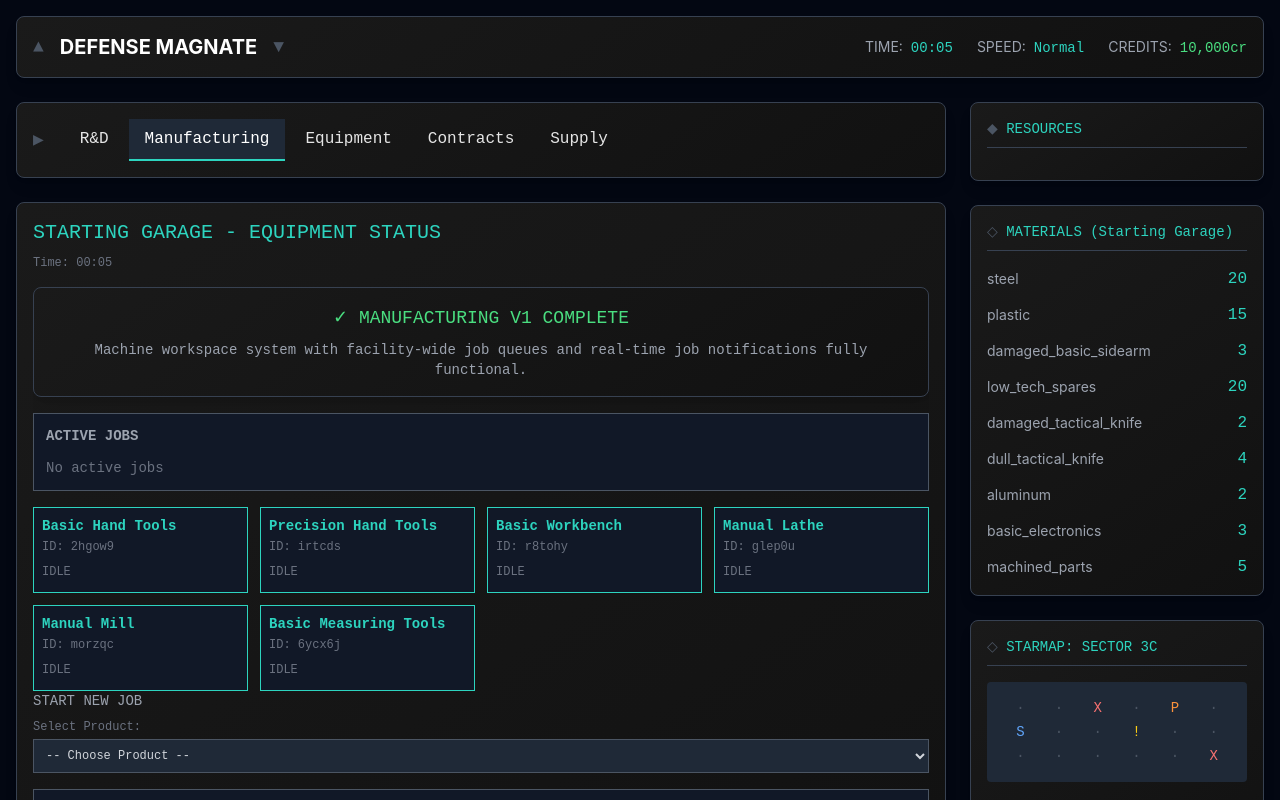
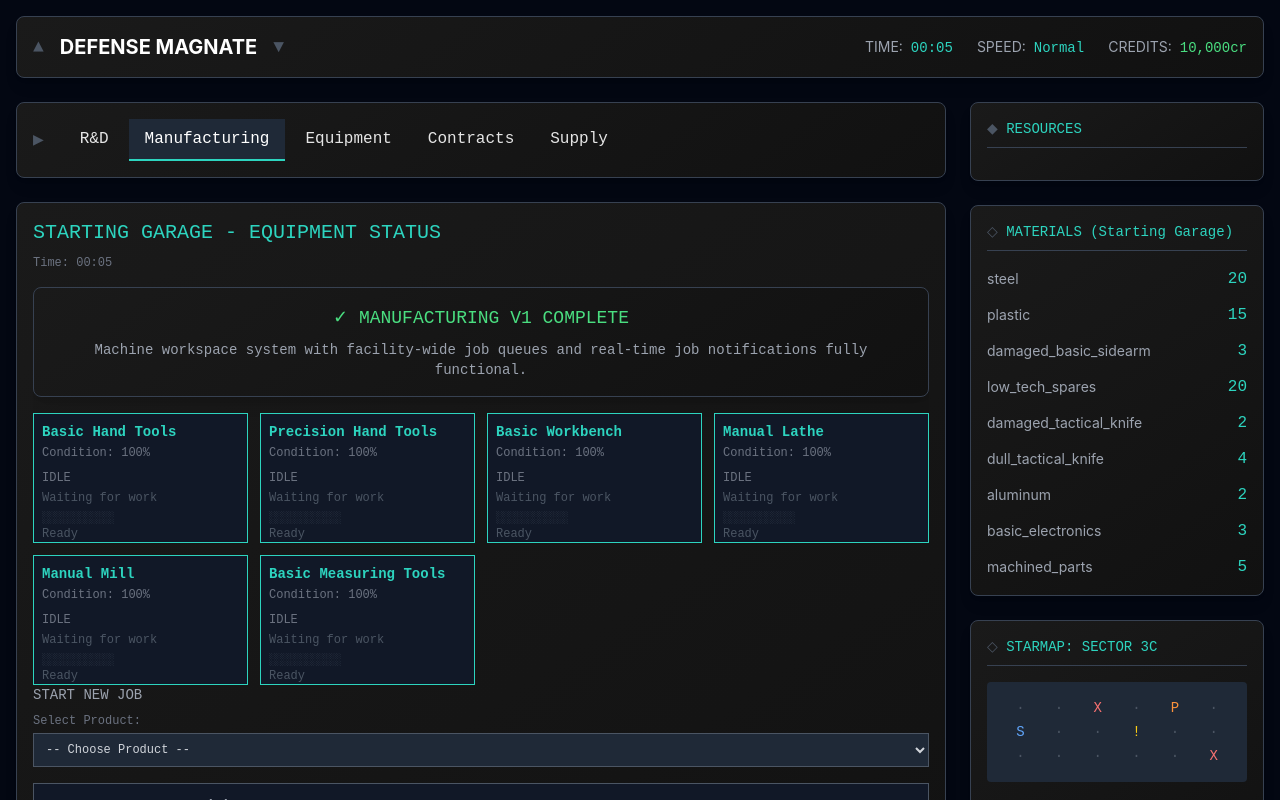
Before and after one commit to TickTockBent/DefenseMagnate, a React (Vite) app: page / in a window 1280 px wide. Shown: the top 800 px of the page. Built offline with nearby package versions, Linux system fonts and the light colour scheme.

Commit message:
feat: Refactor machine workspace initialization and job handling for improved efficiency

```diff
--- a/src/components/MachineWorkspaceView.tsx
+++ b/src/components/MachineWorkspaceView.tsx
@@ -7,6 +7,14 @@ import { formatGameTime } from '../utils/gameClock';
 import { useState, useEffect } from 'react';
 import { basicSidearmMethods, tacticalKnifeMethods } from '../data/manufacturingMethods';
 import { JobState } from '../constants/enums';
+
+// Helper function to format product names for display
+function formatProductName(productId: string): string {
+  return productId
+    .split('_')
+    .map(word => word.charAt(0).toUpperCase() + word.slice(1))
+    .join(' ');
+}
 
 interface MachineCardProps {
   equipment: EquipmentInstance;
@@ -109,27 +117,35 @@ function MachineCard({ equipment, definition, slot, currentTime }: MachineCardPr
 
       <div className="mb-2">
         <h3 className="text-teal-400 font-bold text-sm">{definition.name}</h3>
-        <span className="text-xs text-gray-500">ID: {equipment.id.slice(-6)}</span>
+        <span className="text-xs text-gray-500">Condition: {equipment.condition}%</span>
       </div>
 
+      {/* Job Status - consistent height layout */}
+      <div className="h-16 flex flex-col justify-between">
         {slot.currentJob ? (
-        <div>
+          <>
             <div className="text-xs text-white mb-1">
-            Job #{slot.currentJob.id.slice(-6)}
+              Making: {formatProductName(slot.currentJob.productId)}
             </div>
             <div className="text-xs text-gray-300 mb-1">
               {slot.currentJob.method.operations[slot.currentJob.currentOperationIndex]?.name}
             </div>
-          <div className="mb-1">
+            <div>
               <div className="text-teal-400 text-xs">{getProgressBar(getProgress())}</div>
               <div className="text-gray-400 text-xs">{Math.floor(getProgress() * 100)}% - {getTimeRemaining()}</div>
             </div>
+          </>
+        ) : (
+          <>
+            <div className="text-xs text-gray-500 mb-1">IDLE</div>
+            <div className="text-xs text-gray-600 mb-1">Waiting for work</div>
+            <div>
+              <div className="text-gray-700 text-xs">░░░░░░░░░░</div>
+              <div className="text-gray-600 text-xs">Ready</div>
             </div>
-      ) : (
-        <div className="text-gray-500 text-xs">
-          <div className="mb-1">IDLE</div>
+          </>
+        )}
       </div>
-      )}
     </div>
   );
 }
@@ -152,7 +168,7 @@ function JobFlowDisplay({ jobs }: JobFlowDisplayProps) {
         activeJobs.map(job => (
           <div key={job.id} className="mb-3 last:mb-0">
             <div className="text-sm text-white mb-1">
-              JOB #{job.id.slice(-6)}: {job.productId} ({job.method.name})
+              {formatProductName(job.productId)} ({job.method.name})
             </div>
 
             <div className="flex space-x-2 text-xs">
@@ -211,7 +227,7 @@ function JobQueue({ workspace }: JobQueueProps) {
               <div key={job.id} className="text-xs border-l-2 border-gray-600 pl-2">
                 <div className="flex justify-between items-center">
                   <span className="text-white">
-                    #{job.id.slice(-6)}: {job.productId} ({job.method.name})
+                    {formatProductName(job.productId)} ({job.method.name})
                   </span>
                   {job.rushOrder && (
                     <span className="text-red-400 font-bold">RUSH</span>
@@ -236,8 +252,17 @@ interface ProductionInterfaceProps {
 function ProductionInterface({ facility }: ProductionInterfaceProps) {
   const [selectedProduct, setSelectedProduct] = useState<string>('');
   const [showMethodDetails, setShowMethodDetails] = useState<string | null>(null);
+  const [startingJob, setStartingJob] = useState<string | null>(null);
   const startMachineJob = useGameStore(state => state.startMachineJob);
   const workspace = useGameStore(state => state.machineWorkspace);
+
+  const handleStartJob = (facilityId: string, productId: string, methodId: string, quantity: number) => {
+    // Show immediate feedback for just this method
+    setStartingJob(methodId);
+    startMachineJob(facilityId, productId, methodId, quantity);
+    // Clear the feedback after a short delay
+    setTimeout(() => setStartingJob(null), 300);
+  };
 
   // Available products (expand this as more products are added)
   const availableProducts = [
@@ -293,10 +318,14 @@ function ProductionInterface({ facility }: ProductionInterfaceProps) {
                           Details
                         </button>
                         <button
-                          onClick={() => startMachineJob(facility.id, selectedProduct!, method.id, 1)}
-                          className="bg-teal-800 hover:bg-teal-700 text-teal-100 px-3 py-1 text-xs border border-teal-600"
+                          onClick={() => handleStartJob(facility.id, selectedProduct!, method.id, 1)}
+                          className={`px-3 py-1 text-xs border transition-colors ${
+                            startingJob === method.id
+                              ? 'bg-green-700 border-green-500 text-green-100'
+                              : 'bg-teal-800 hover:bg-teal-700 text-teal-100 border-teal-600'
+                          }`}
                         >
-                          Start
+                          {startingJob === method.id ? 'Started!' : 'Start'}
                         </button>
                       </div>
                     </div>
@@ -395,12 +424,14 @@ function JobCompletionNotifications() {
 }
 
 export function MachineWorkspaceView() {
-  const facilities = useGameStore(state => state.facilities);
-  const selectedFacilityId = useGameStore(state => state.selectedFacilityId);
-  const equipmentDatabase = useGameStore(state => state.equipmentDatabase);
-  const workspace = useGameStore(state => state.machineWorkspace);
-  const gameTime = useGameStore(state => state.gameTime);
-  const startMachineJob = useGameStore(state => state.startMachineJob);
+  const {
+    facilities,
+    selectedFacilityId,
+    equipmentDatabase,
+    machineWorkspace: workspace,
+    gameTime,
+    startMachineJob
+  } = useGameStore();
 
   const facility = facilities.find(f => f.id === selectedFacilityId);
 
@@ -450,9 +481,6 @@ export function MachineWorkspaceView() {
         </div>
       </div>
 
-      {/* Job flow visualization */}
-      <JobFlowDisplay jobs={allJobs.filter(j => j.state === JobState.IN_PROGRESS)} />
-
       {/* Machine cards */}
       <div className="grid grid-cols-2 lg:grid-cols-3 xl:grid-cols-4 gap-3">
         {facility.equipment.map(eq => {
@@ -476,6 +504,9 @@ export function MachineWorkspaceView() {
       {/* Production interface */}
       <ProductionInterface facility={facility} />
 
+      {/* Job flow visualization */}
+      <JobFlowDisplay jobs={allJobs.filter(j => j.state === JobState.IN_PROGRESS)} />
+
       {/* Summary stats */}
       <div className="mt-4 pt-4 border-t border-gray-700 text-xs text-gray-500">
         <div>Total Machines: {workspace.machines.size}</div>
--- a/src/state/gameStoreWithEquipment.ts
+++ b/src/state/gameStoreWithEquipment.ts
@@ -421,25 +421,25 @@ export const useGameStore = create<GameState>((set, get) => ({
     const facility = state.facilities.find(f => f.id === facilityId);
     if (!facility) return;
 
-    // Initialize workspace if needed
-    if (!state.machineWorkspace || state.machineWorkspace.facilityId !== facilityId) {
-      state.machineWorkspaceManager.setFacility(facility);
-      state.machineWorkspaceManager.setGameTime(state.gameTime);
-      const workspace = state.machineWorkspaceManager.initializeWorkspace(facility);
-      set({ machineWorkspace: workspace });
-    }
-
-    // Get the method from available products
+    // Get the method from available products first (fail fast)
     let method = basicSidearmMethods.find(m => m.id === methodId);
     if (!method) {
       method = tacticalKnifeMethods.find(m => m.id === methodId);
     }
     if (!method) return;
 
-    // Set current game time before adding job
-    state.machineWorkspaceManager.setGameTime(state.gameTime);
+    // Ensure workspace is ready - but don't wait for state update
+    let workspace = state.machineWorkspace;
+    if (!workspace || workspace.facilityId !== facilityId) {
+      state.machineWorkspaceManager.setFacility(facility);
+      state.machineWorkspaceManager.setGameTime(state.gameTime);
+      workspace = state.machineWorkspaceManager.initializeWorkspace(facility);
+    } else {
+      // Just update game time for existing workspace
+      state.machineWorkspaceManager.setGameTime(state.gameTime);
+    }
 
-    // Add the job
+    // Add the job immediately
     const priority = rushOrder ? JobPriority.RUSH : JobPriority.NORMAL;
     state.machineWorkspaceManager.addJob(
       facilityId,
@@ -450,7 +450,7 @@ export const useGameStore = create<GameState>((set, get) => ({
       rushOrder
     );
 
-    // Update the workspace in state
+    // Single state update with the current workspace
     set({ machineWorkspace: state.machineWorkspaceManager.getWorkspace(facilityId) });
   },
 
```
Lines whose indentation alone changed are shown as unchanged.
